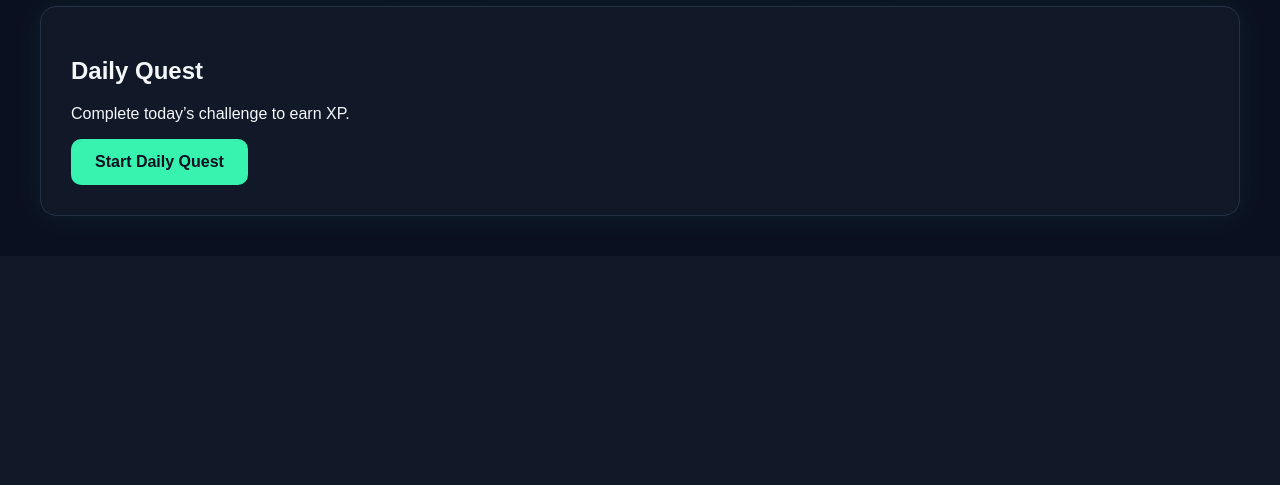
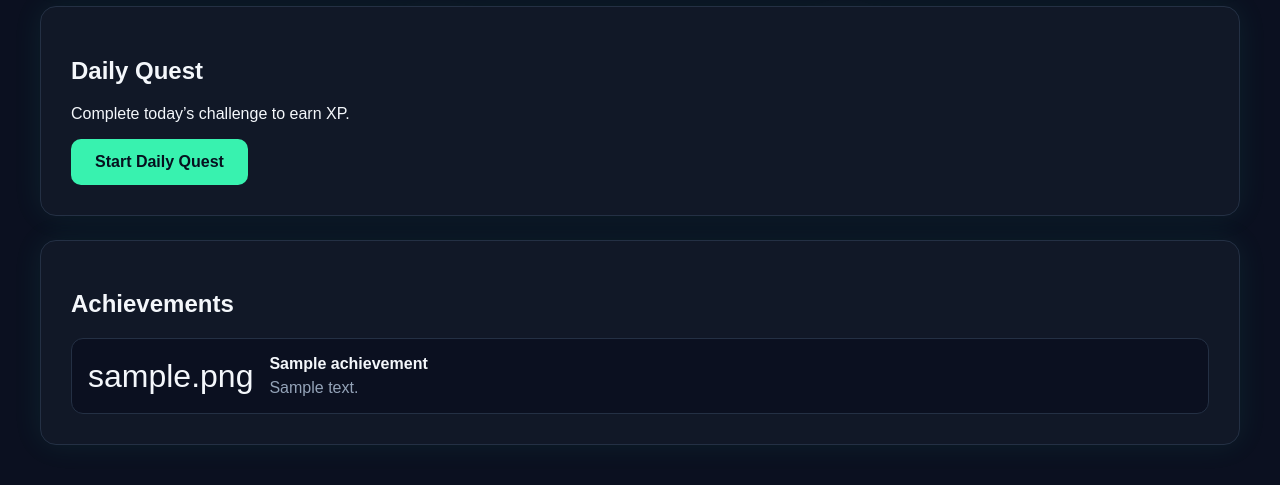
Before and after one commit to Prevail24/CertQuest, a Django app: page /dashboard/ in a window 1280 px wide. Shown: the part 573-1058 px from the top of the page. Before the commit the page ends 789 px from the top, so only its background shows below. Run offline with Django 4.2, Linux system fonts and the light colour scheme; a user stored in the database is signed in; tables that the repository leaves empty hold one stand-in row (values such as "Sample post").

Commit message:
Display achievements on dashboard

```diff
--- a/static/css/style.css
+++ b/static/css/style.css
@@ -160,3 +160,28 @@ body {
 .secondary-button:hover {
     background: rgba(56, 242, 175, 0.1);
 }
+
+.achievement-list {
+    display: grid;
+    gap: 16px;
+    margin-top: 20px;
+}
+
+.achievement-item {
+    display: flex;
+    align-items: center;
+    gap: 16px;
+    background: #0b1020;
+    border: 1px solid #243044;
+    border-radius: 12px;
+    padding: 16px;
+}
+
+.achievement-icon {
+    font-size: 32px;
+}
+
+.achievement-item p {
+    margin: 6px 0 0;
+    color: #94a3b8;
+}
--- a/templates/dashboard.html
+++ b/templates/dashboard.html
@@ -39,6 +39,27 @@
             Start Daily Quest
         </a>
     </div>
+    <div class="card quest-card">
+        <h2>Achievements</h2>
 
+        {% if user_achievements %}
+            <div class="achievement-list">
+                {% for user_achievement in user_achievements %}
+                    <div class="achievement-item">
+                        <span class="achievement-icon">
+                            {{ user_achievement.achievement.icon }}
+                        </span>
+
+                        <div>
+                            <strong>{{ user_achievement.achievement.name }}</strong>
+                            <p>{{ user_achievement.achievement.description }}</p>
+                        </div>
+                    </div>
+                {% endfor %}
+            </div>
+        {% else %}
+            <p>No achievements unlocked yet. Complete your first mission.</p>
+        {% endif %}
+    </div>
 </section>
 {% endblock %}
--- a/users/views.py
+++ b/users/views.py
@@ -1,24 +1,33 @@
 from django.contrib.auth.decorators import login_required
 from django.shortcuts import render
+
+from achievements.models import UserAchievement
 
 
 @login_required
 def dashboard(request):
     """
-    Displays the logged-in player's dashboard with XP progress.
+    Displays the logged-in player's dashboard with:
+    - level
+    - XP progress
+    - streak
+    - unlocked achievements
     """
 
     profile = request.user.profile
+
     xp_needed = profile.level * 100
+    xp_percent = int((profile.xp / xp_needed) * 100)
 
-    if xp_needed > 0:
-        xp_percent = int((profile.xp / xp_needed) * 100)
-    else:
-        xp_percent = 0
+    user_achievements = UserAchievement.objects.filter(
+        user=request.user
+    ).select_related("achievement")
+
     context = {
         "profile": profile,
         "xp_needed": xp_needed,
         "xp_percent": xp_percent,
+        "user_achievements": user_achievements,
     }
 
     return render(request, "dashboard.html", context)
```
